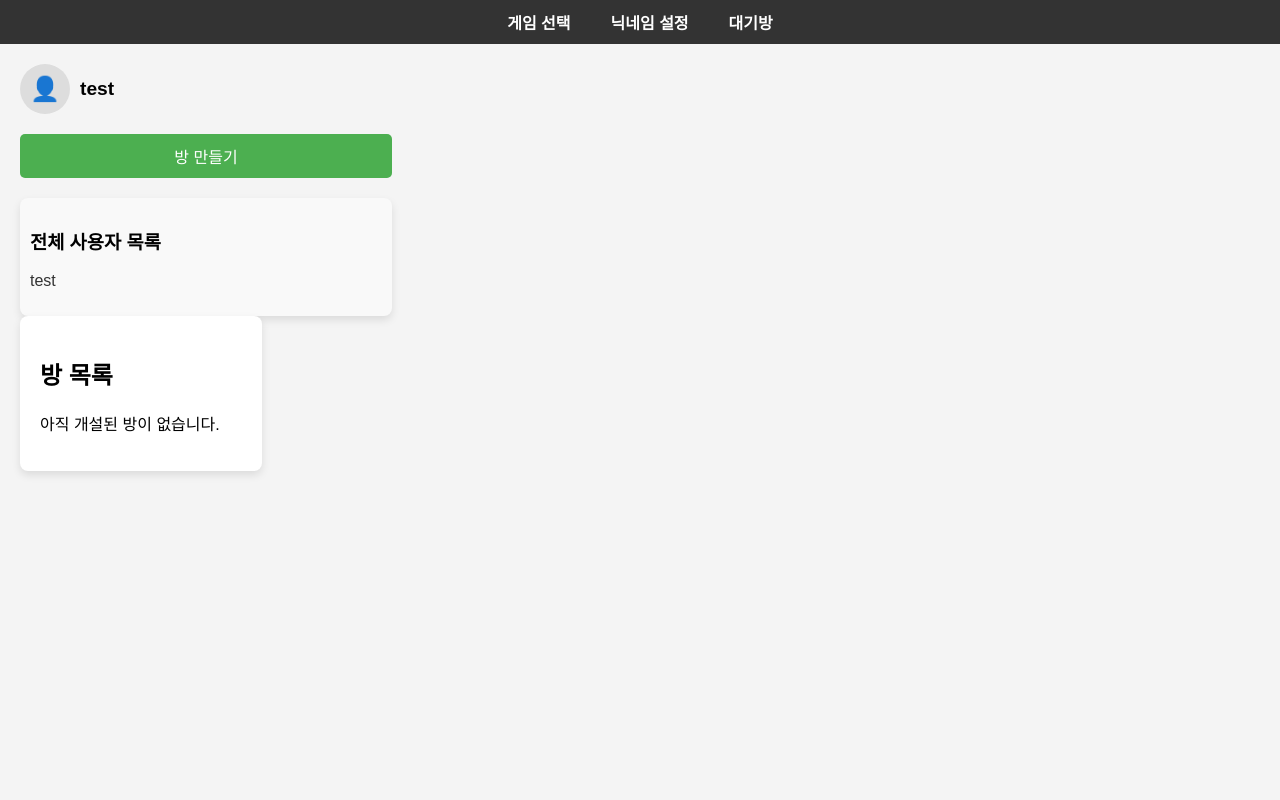
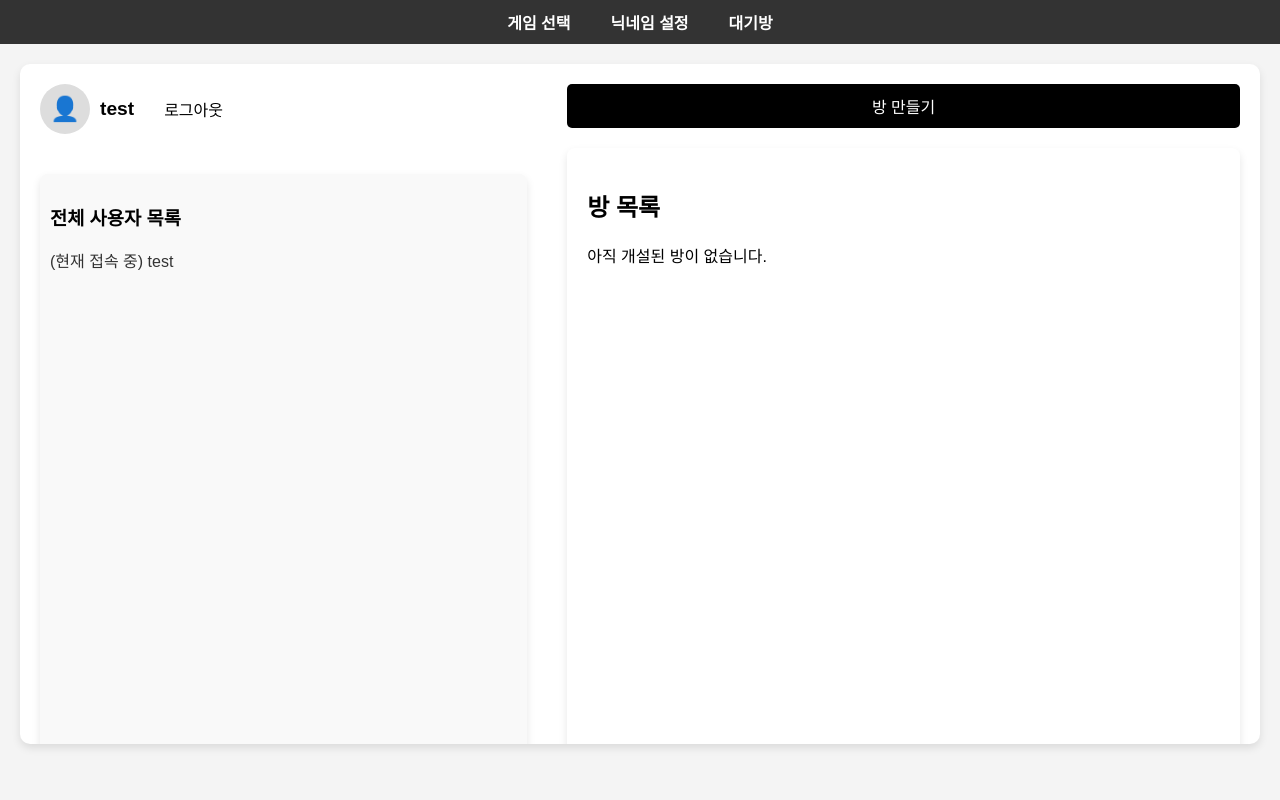
Before and after one commit to youngkwangjoo/gamebox, a Django app: page /liargame/game/ in a window 1280 px wide. Run offline with Django 4.2, Linux system fonts and the light colour scheme; a user stored in the database is signed in.

Commit message:
feat: logout 기능추가

```diff
--- a/liargame/templates/liargame/game.html
+++ b/liargame/templates/liargame/game.html
@@ -5,16 +5,18 @@
     <meta name="viewport" content="width=device-width, initial-scale=1.0">
     <title>Game Page</title>
     <style>
+        /* 기존 스타일을 그대로 유지 */
         body {
             font-family: Arial, sans-serif;
-            display: flex;
-            flex-direction: column;
             margin: 0;
             padding: 0;
             background-color: #f4f4f4;
+            display: flex;
+            flex-direction: column;
+            height: 100vh;
         }
-                /* 내비게이션 바 스타일 */
-                nav {
+
+        nav {
             background-color: #333;
             color: white;
             padding: 10px 20px;
@@ -28,11 +30,11 @@
             padding: 0;
             margin: 0;
             display: flex;
-            justify-content: center; /* 중앙 정렬 */
+            justify-content: center;
         }
 
         nav ul li {
-            margin: 0 20px; /* 좌우 여백 */
+            margin: 0 20px;
         }
 
         nav ul li a {
@@ -44,20 +46,32 @@
         nav ul li a:hover {
             text-decoration: underline;
         }
-        .container {
+
+        .main-box {
             display: flex;
-            flex-direction: row;
-            justify-content: space-between;
             margin: 20px;
+            background-color: white;
+            border-radius: 10px;
+            box-shadow: 0 4px 8px rgba(0, 0, 0, 0.1);
+            height: calc(100vh - 120px);
+            overflow: hidden;
         }
+
         .left-panel {
-            width: 30%;
+            width: 42%;
+            padding: 20px;
+            display: flex;
+            flex-direction: column;
+            height: 100%;
+            overflow-y: auto;
         }
+
         .nickname {
             display: flex;
             align-items: center;
             margin-bottom: 20px;
         }
+
         .profile-circle {
             width: 50px;
             height: 50px;
@@ -70,37 +84,70 @@
             font-size: 1.5rem;
             color: #666;
         }
+
         .nickname-text {
             font-size: 1.2rem;
             font-weight: bold;
         }
-        .actions {
-            margin-top: 20px;
-        }
-        .actions button {
-            display: block;
-            width: 100%;
-            padding: 10px;
-            margin: 10px 0;
+
+        /* 로그아웃 버튼 스타일 */
+        .logout-button {
+            background-color: #ffffff;
+            color: rgb(0, 0, 0);
+            font-size: 1rem;
+            padding: 10px 20px;
             border: none;
-            background-color: #4CAF50;
-            color: white;
-            font-size: 1rem;
             border-radius: 5px;
             cursor: pointer;
+            margin-left: 10px;
         }
-        .actions button:hover {
-            background-color: #45a049;
+
+        .logout-button:hover {
+            background-color: #ffffff;
         }
+
+        .all-users {
+            margin-top: 20px;
+            background-color: #f9f9f9;
+            padding: 10px;
+            border-radius: 8px;
+            box-shadow: 0 4px 8px rgba(0, 0, 0, 0.1);
+            flex-grow: 1;
+            overflow-y: auto;
+            height: 100%;
+        }
+
+        .all-users ul {
+            list-style-type: none;
+            padding: 0;
+            margin: 0;
+        }
+
+        .all-users li {
+            margin-bottom: 10px;
+            font-size: 1rem;
+            color: #333;
+        }
+
         .right-panel {
-            width: 65%;
+            width: 58%;
+            padding: 20px;
+            display: flex;
+            flex-direction: column;
+            height: 100%;
+            overflow-y: auto;
         }
+
         .room-list {
             background-color: white;
             padding: 20px;
             border-radius: 8px;
             box-shadow: 0 4px 8px rgba(0, 0, 0, 0.1);
+            flex-grow: 1;
+            height: 100%;
+            overflow-y: auto;
         }
+
         .room {
             border-bottom: 1px solid #ddd;
             padding: 10px 0;
@@ -108,31 +155,36 @@
             justify-content: space-between;
             align-items: center;
         }
+
         .room:last-child {
             border-bottom: none;
         }
+
         .room-name {
             font-weight: bold;
         }
+
         .room-players {
             color: #666;
         }
-        .all-users {
-            margin-top: 20px;
-            background-color: #f9f9f9;
+
+        .actions button {
+            display: block;
+            width: 100%;
             padding: 10px;
-            border-radius: 8px;
-            box-shadow: 0 4px 8px rgba(0, 0, 0, 0.1);
+            margin-bottom: 20px;
+            border: none;
+            background-color: #000000;
+            color: white;
+            font-size: 1rem;
+            border-radius: 5px;
+            cursor: pointer;
         }
-        .all-users ul {
-            list-style-type: none;
-            padding: 0;
+
+        .actions button:hover {
+            background-color: #515151;
         }
-        .all-users li {
-            margin-bottom: 10px;
-            font-size: 1rem;
-            color: #333;
-        }
+
     </style>
 </head>
 <body>
@@ -144,17 +196,16 @@
         </ul>
     </nav>
 
-    <div class="container">
+    <div class="main-box">
         <!-- 왼쪽 패널 -->
         <div class="left-panel">
             <div class="nickname">
                 <div class="profile-circle">👤</div>
                 <div class="nickname-text">{{ username }}</div>
-            </div>
-            <div class="actions">
-                <!-- 방 만들기 버튼 -->
-                <form action="{% url 'create_room' %}" method="GET">
-                    <button type="submit">방 만들기</button>
+                <!-- 로그아웃 버튼 추가 -->
+                <form action="{% url 'logout' %}" method="POST">
+                    {% csrf_token %}
+                    <button type="submit" class="logout-button">로그아웃</button>
                 </form>
             </div>
 
@@ -165,9 +216,9 @@
                     {% for user in all_users %}
                         <li>
                             {% if user == username %}
-                                {{ user }} <!-- 로그인한 사용자는 '현재 접속 중' 표시 -->
+                                (현재 접속 중) {{ user }}
                             {% else %}
-                                {{ user }} <!-- 나머지 사용자는 그냥 이름만 표시 -->
+                                {{ user }}
                             {% endif %}
                         </li>
                     {% empty %}
@@ -175,16 +226,24 @@
                     {% endfor %}
                 </ul>
             </div>
+        </div>
 
         <!-- 오른쪽 패널 -->
         <div class="right-panel">
+            <!-- 방 만들기 버튼 -->
+            <div class="actions">
+                <form action="{% url 'create_room' %}" method="GET">
+                    <button type="submit">방 만들기</button>
+                </form>
+            </div>
+
+            <!-- 방 목록 -->
             <div class="room-list">
                 <h2>방 목록</h2>
                 {% if rooms %}
                     {% for room in rooms %}
                     <div class="room">
                         <div class="room-info">
-                            <!-- 방 이름 클릭 시 바로 room_detail 페이지로 이동 -->
                             <a href="{% url 'room_detail' room_id=forloop.counter0 %}" class="room-name">{{ room.name }}</a>
                         </div>
                         <span class="room-players">{{ room.players }} players</span>
--- a/liargame/urls.py
+++ b/liargame/urls.py
@@ -5,6 +5,7 @@ urlpatterns = [
     path('', views.home, name='home'),  # 게임 선택 페이지
     path('signin/', views.signin, name='signin'),  # 닉네임 입력 페이지
     path('signup/', views.signup, name='signup'),  # 회원가입 페이지
+    path('logout/', views.logout_view, name='logout'),
     path('game/', views.game, name='game'),  # 방 목록 페이지
     path('game/create/', views.create_room, name='create_room'),  # 방 생성 페이지
     path('game/<int:room_id>/', views.room_detail, name='room_detail'),  # 방 상세 페이지
--- a/liargame/views.py
+++ b/liargame/views.py
@@ -2,13 +2,15 @@ from django.shortcuts import render, redirect, get_object_or_404
 from django.http import HttpResponse, JsonResponse
 import uuid
 from django.http import JsonResponse
-from django.shortcuts import render
+from django.shortcuts import render, redirect
 from django.contrib.auth.models import User
 from django.contrib.auth import authenticate, login
 from django.contrib.auth.hashers import make_password
 from django.contrib import messages
 from .forms import SignUpForm
 from django.contrib.auth.decorators import login_required
+from django.contrib.auth import logout
+
 
 def home(request):
     # 홈 페이지
@@ -35,6 +37,9 @@ def signin(request):
 
     return render(request, 'liargame/signin.html')
 
+def logout_view(request):
+    logout(request)  # Django의 로그아웃 처리
+    return redirect('signin')  # 로그아웃 후 signin 페이지로 리디렉션
 
 # 회원가입 뷰
 def signup(request):
```
Also changed, not shown: db.sqlite3.
